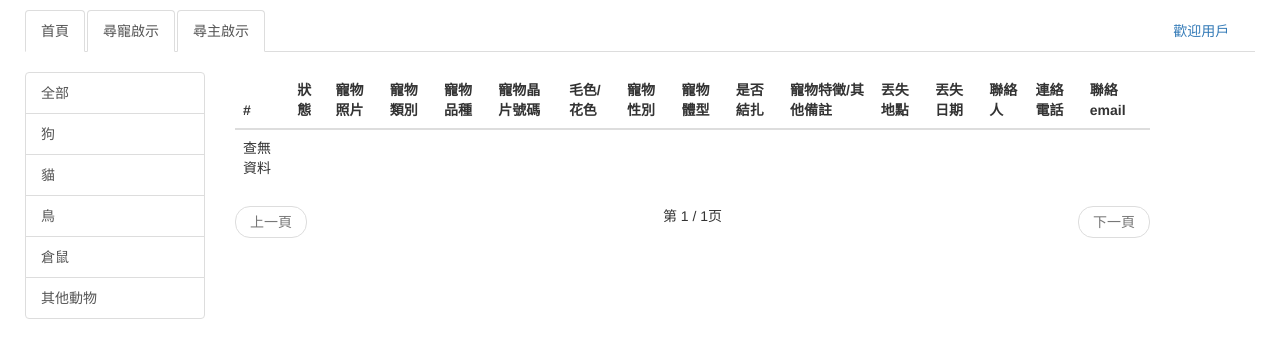
After one commit to IntionLee/Paws, a Django app: page /Paws/FindPetPost/ in a window 1280 px wide. The commit adds this page. Shown: the top 358 px of the page. Run offline with Django 3.2, Linux system fonts and the light colour scheme; a user stored in the database is signed in; data comes from the database, SQL or seed files in the repository; both versions use the stored data as it was after the commit; data that the repository does not hold is empty; some libraries are stand-ins or nearby versions.

Commit message:
version0.0.6
1.刪除調適用的ListAllPost頁面
2.完成尋寵啟示瀏覽頁面與尋主啟示瀏覽頁面(待美化)

```diff
--- a/backend/templates/ChangeAccount.html
+++ b/backend/templates/ChangeAccount.html
@@ -24,6 +24,12 @@
                     <ul class="nav nav-tabs">
                         <li class="active">
                             <a href="http://127.0.0.1:8000/Paws/HomePage">首頁</a>
+                        </li>
+                        <li class="active">
+                            <a href="http://127.0.0.1:8000/Paws/FindPetPost">尋寵啟示</a>
+                        </li>
+                        <li class="active">
+                            <a href="http://127.0.0.1:8000/Paws/FindMasterPost">尋主啟示</a>
                         </li>
                         <!--下拉選單-->
                         <li class="dropdown pull-right">
--- a/backend/templates/ChangePassword.html
+++ b/backend/templates/ChangePassword.html
@@ -24,6 +24,12 @@
                     <ul class="nav nav-tabs">
                         <li class="active">
                             <a href="http://127.0.0.1:8000/Paws/HomePage">首頁</a>
+                        </li>
+                        <li class="active">
+                            <a href="http://127.0.0.1:8000/Paws/FindPetPost">尋寵啟示</a>
+                        </li>
+                        <li class="active">
+                            <a href="http://127.0.0.1:8000/Paws/FindMasterPost">尋主啟示</a>
                         </li>
                         <!--下拉選單-->
                         <li class="dropdown pull-right">
--- /dev/null
+++ b/backend/templates/FindPetPost.html
@@ -0,0 +1,161 @@
+<!DOCTYPE html>
+<html lang="zh-cmn-Hant">
+    <head>
+        <meta charset="utf-8">
+        <!--兼容ie-->
+        <meta http-equiv="X-UA-Compatible" content="IE=edge">
+        <meta name="viewport" content="width=device-width, initial-scale=1">
+
+        <title>Paws</title>
+
+        <meta name="description" content="Homepage of 'Paws'">
+        <meta name="author" content="Intion Lee">
+
+        <link href="/static/css/bootstrap.min.css" rel="stylesheet">
+        <link href="/static/css/style.css" rel="stylesheet">
+    </head>
+
+    <body>
+
+        <div class="container-fluid">
+            <div class="row">
+                <div class="col-md-12">
+                    <!--導航列-->
+                    <ul class="nav nav-tabs">
+                        <li class="active">
+                            <a href="http://127.0.0.1:8000/Paws/HomePage">首頁</a>
+                        </li>
+                        <li class="active">
+                            <a href="http://127.0.0.1:8000/Paws/FindPetPost">尋寵啟示</a>
+                        </li>
+                        <li class="active">
+                            <a href="http://127.0.0.1:8000/Paws/FindMasterPost">尋主啟示</a>
+                        </li>
+                        <!--下拉選單-->
+                        <li class="dropdown pull-right">
+                            {% if user %}
+                            <a href="#" data-toggle="dropdown" class="dropdown-toggle">歡迎用戶&nbsp;&nbsp;<span id="base_name">{{ user.myuser.pubname }}</span></a>
+                            <ul class="dropdown-menu">
+                                <li>
+                                    <a href="http://127.0.0.1:8000/Paws/Logout">登出</a>
+                                </li>
+                                <li>
+                                    <a href="http://127.0.0.1:8000/Paws/ChangeAccount">會員資料修改</a>
+                                </li>
+                                <li>
+                                    <a href="http://127.0.0.1:8000/Paws/ChangePassword">會員密碼修改</a>
+                                </li>
+                            </ul>
+                            {% else %}
+                            <a href="#" data-toggle="dropdown" class="dropdown-toggle">用户请登入<strong class="caret"></strong></a>
+                            <ul class="dropdown-menu">
+                                <li>
+                                    <a href="http://127.0.0.1:8000/Paws/Login">登入</a>
+                                </li>
+                                <li>
+                                    <a href="http://127.0.0.1:8000/Paws/SignUp">註冊</a>
+                                </li>
+                            </ul>
+                            {% endif %}
+                        </li>
+                    </ul>
+                </div>
+            </div>
+
+            <div class="row">
+                <h2>              </h2>
+            </div>
+
+            <div class="row">
+                <div class="col-md-2">
+                    <div class="list-group">
+                        <a href="{% url 'FindPetPost' %}?animal={{ "all" }}" class="list-group-item" id="id_animal_all">全部</a>
+                        <a href="{% url 'FindPetPost' %}?animal={{ "狗" }}" class="list-group-item" id="id_animal_狗">狗</a>
+                        <a href="{% url 'FindPetPost' %}?animal={{ "貓" }}" class="list-group-item" id="id_animal_貓>">貓</a>
+                        <a href="{% url 'FindPetPost' %}?animal={{ "鳥" }}" class="list-group-item" id="id_animal_鳥">鳥</a>
+                        <a href="{% url 'FindPetPost' %}?animal={{ "倉鼠" }}" class="list-group-item" id="id_animal_倉鼠">倉鼠</a>
+                        <a href="{% url 'FindPetPost' %}?animal={{ "其他動物" }}" class="list-group-item" id="id_animal_其他動物">其他動物</a>
+                    </div>
+                </div>
+
+                <div class="col-md-9 ">
+                    <table class="table table-hover">
+                        <thead>
+                            <tr>
+                                <th>#</th>
+                                <th>狀態</th>
+                                <th>寵物照片</th>
+                                <th>寵物類別</th>
+                                <th>寵物品種</th>
+                                <th>寵物晶片號碼</th>
+                                <th>毛色/花色</th>
+                                <th>寵物性別</th>
+                                <th>寵物體型</th>
+                                <th>是否結扎</th>
+                                <th>寵物特徵/其他備註</th>
+                                <th>丟失地點</th>
+                                <th>丟失日期</th>
+                                <th>聯絡人</th>
+                                <th>連絡電話</th>
+                                <th>聯絡email</th>
+                            </tr>
+                        </thead>
+
+                        <tbody>
+                        {% for mylostnotice in postlist %}
+                            <tr>
+                                <td>{{ forloop.counter }}</td>
+                                <td>{{ mylostnotice.flag }}</td>
+                                <td><img src="/media/{{mylostnotice.petimg}}" alt="" width="100"/></td>
+                                <td>{{ mylostnotice.animal }}</td>
+                                <td>{{ mylostnotice.pettype }}</td>
+                                <td>{{ mylostnotice.petid }}</td>
+                                <td>{{ mylostnotice.petcolor }}</td>
+                                <td>{{ mylostnotice.petgender }}</td>
+                                <td>{{ mylostnotice.size }}</td>
+                                <td>{{ mylostnotice.ligation }}</td>
+                                <td>{{ mylostnotice.petfeature }}</td>
+                                <td>{{ mylostnotice.location }}</td>
+                                <td>{{ mylostnotice.time|date:"Y-m-d" }}</td>
+                                <td>{{ mylostnotice.contactname }}</td>
+                                <td>{{ mylostnotice.phonenumber }}</td>
+                                <td>{{ mylostnotice.email }}</td>
+                            </tr>
+                        {% empty %}
+                            <tr>
+                                <td>查無資料</td>
+                            </tr>
+                        {% endfor %}
+                        </tbody>
+                    </table>
+
+                    <nav>
+                        <ul class="pager">
+                            {% if postlist.has_previous %}
+                                <li class="previous">
+                                    <a href="?typ={{ query_animal }}&page={{ postlist.previous_page_number }}">上一頁</a>
+                                </li>
+                            {% else %}
+                                <li class="previous disabled"><a href="#">上一頁</a></li>
+                            {% endif %}
+                            第 {{ postlist.number }} / {{ postlist.paginator.num_pages }}页
+                            {% if postlist.has_next %}
+                                <li class="next">
+                                    <a href="?typ={{ query_animal }}&page={{ postlist.next_page_number }}">下一頁</a>
+                                </li>
+                            {% else %}
+                                <li class="next disabled"><a href="#">下一頁</a></li>
+                            {% endif %}
+                        </ul>
+                    </nav>
+                </div>
+            </div>
+        </div>
+
+        <script src="/static/js/jquery.min.js"></script>
+        <script src="/static/js/bootstrap.min.js"></script>
+        <script src="/static/js/scripts.js"></script>
+        <script type="text/javascript">
+        </script>
+    </body>
+</html>
--- a/backend/templates/HomePage.html
+++ b/backend/templates/HomePage.html
@@ -24,6 +24,12 @@
                     <ul class="nav nav-tabs">
                         <li class="active">
                             <a href="http://127.0.0.1:8000/Paws/HomePage">首頁</a>
+                        </li>
+                        <li class="active">
+                            <a href="http://127.0.0.1:8000/Paws/FindPetPost">尋寵啟示</a>
+                        </li>
+                        <li class="active">
+                            <a href="http://127.0.0.1:8000/Paws/FindMasterPost">尋主啟示</a>
                         </li>
                         <!--下拉選單-->
                         <li class="dropdown pull-right">
--- a/backend/templates/Login.html
+++ b/backend/templates/Login.html
@@ -24,6 +24,12 @@
                     <ul class="nav nav-tabs">
                         <li class="active">
                             <a href="http://127.0.0.1:8000/Paws/HomePage">首頁</a>
+                        </li>
+                        <li class="active">
+                            <a href="http://127.0.0.1:8000/Paws/FindPetPost">尋寵啟示</a>
+                        </li>
+                        <li class="active">
+                            <a href="http://127.0.0.1:8000/Paws/FindMasterPost">尋主啟示</a>
                         </li>
                         <!--下拉選單-->
                         <li class="dropdown pull-right">
--- a/backend/templates/SignUp.html
+++ b/backend/templates/SignUp.html
@@ -24,6 +24,12 @@
                     <ul class="nav nav-tabs">
                         <li class="active">
                             <a href="http://127.0.0.1:8000/Paws/HomePage">首頁</a>
+                        </li>
+                        <li class="active">
+                            <a href="http://127.0.0.1:8000/Paws/FindPetPost">尋寵啟示</a>
+                        </li>
+                        <li class="active">
+                            <a href="http://127.0.0.1:8000/Paws/FindMasterPost">尋主啟示</a>
                         </li>
                         <!--下拉選單-->
                         <li class="dropdown pull-right">
--- a/backend/urls.py
+++ b/backend/urls.py
@@ -11,6 +11,7 @@ urlpatterns = [
     url(r'^FindMaster/$',views.FindMaster,name = 'FindMaster'),
     url(r'^ChangeAccount/$',views.ChangeAccount,name = 'ChangeAccount'),
     url(r'^ChangePassword/$',views.ChangePassword,name = 'ChangePassword'),
-    url(r'^ListAllPost/$', views.ListAllPost, name= 'ListAllPost'),
+    url(r'^FindPetPost/$', views.FindPetPost, name= 'FindPetPost'),
+    url(r'^FindMasterPost/$', views.FindMasterPost, name= 'FindMasterPost'),
     url(r'^DeleteAllPost/$', views.DeleteAllPost, name= 'DeleteAllPost'),
 ]
--- a/backend/views.py
+++ b/backend/views.py
@@ -177,7 +177,7 @@ def FindMaster(req):
 			else:
 				animal = req.POST.get('animal', '')
 				pettype = req.POST.get('pettype', '')
-			flag = 1
+			flag = 2
 			petimg = req.FILES.get('petimg')
 			petid = req.POST.get('petid', '')
 			petcolor = req.POST.get('petcolor', '')
@@ -203,11 +203,20 @@ def FindMaster(req):
 	}
 	return render(req, 'FindMaster.html', content)
 
-def ListAllPost(req):
+def FindPetPost(req):
 	if req.user.is_authenticated():
 		user = req.user
 		state = None
-		postlist = MyLostNotice.objects.all()
+		animal_list = MyLostNotice.objects.values_list('animal', flat=True).distinct()
+		query_animal = req.GET.get('animal')
+
+		if query_animal == 'all' or (not query_animal):
+			postlist = MyLostNotice.objects.filter(flag=1).order_by('-time')
+		elif query_animal == u'其他動物':
+			postlist = MyLostNotice.objects.filter(flag=1, animal__contains=query_animal).order_by('-time')
+		else:
+			postlist = MyLostNotice.objects.filter(flag=1, animal=query_animal).order_by('-time')
+
 		paginator = Paginator(postlist, 5)
 		page = req.GET.get('page')
 		try:
@@ -221,8 +230,42 @@ def ListAllPost(req):
 	content = {
 		'user': user,
 		'postlist': postlist,
+		'animal_list': animal_list,
+		'query_animal': query_animal,
 	}
-	return render(req, 'ListAllPost.html', content)
+	return render(req, 'FindPetPost.html', content)
+
+def FindMasterPost(req):
+	if req.user.is_authenticated():
+		user = req.user
+		state = None
+		animal_list = MyLostNotice.objects.values_list('animal', flat=True).distinct()
+		query_animal = req.GET.get('animal')
+
+		if query_animal == 'all' or (not query_animal):
+			postlist = MyLostNotice.objects.filter(flag=2).order_by('-time')
+		elif query_animal == u'其他動物':
+			postlist = MyLostNotice.objects.filter(flag=2, animal__contains=query_animal).order_by('-time')
+		else:
+			postlist = MyLostNotice.objects.filter(flag=2, animal=query_animal).order_by('-time')
+
+		paginator = Paginator(postlist, 5)
+		page = req.GET.get('page')
+		try:
+			postlist = paginator.page(page)
+		except PageNotAnInteger:
+			postlist = paginator.page(1)
+		except EmptyPage:
+			postlist = paginator.page(paginator.num_pages)
+	else:
+		return HttpResponseRedirect(reverse('HomePage'))
+	content = {
+		'user': user,
+		'postlist': postlist,
+		'animal_list': animal_list,
+		'query_animal': query_animal,
+	}
+	return render(req, 'FindMasterPost.html', content)
 
 def DeleteAllPost(req):
 	MyLostNotice.objects.all().delete()
```
Also changed, not shown: backend/templates/FindMaster.html (+7 -1 lines), backend/templates/FindMasterPost.html (added, +161 -0 lines), backend/templates/FindPet.html (+7 -1 lines), db.sqlite3, 2 other files.
